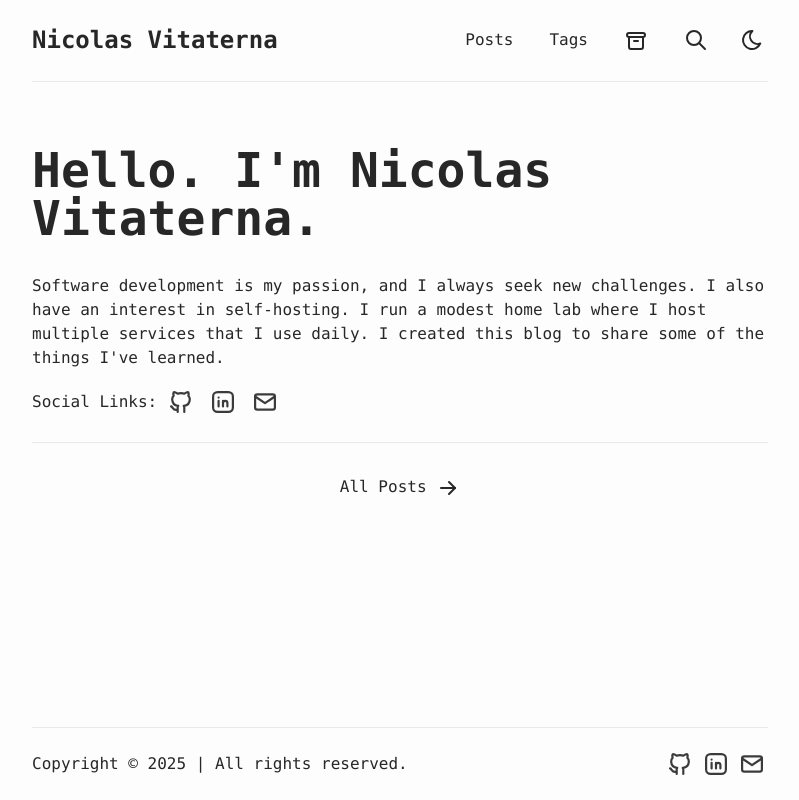
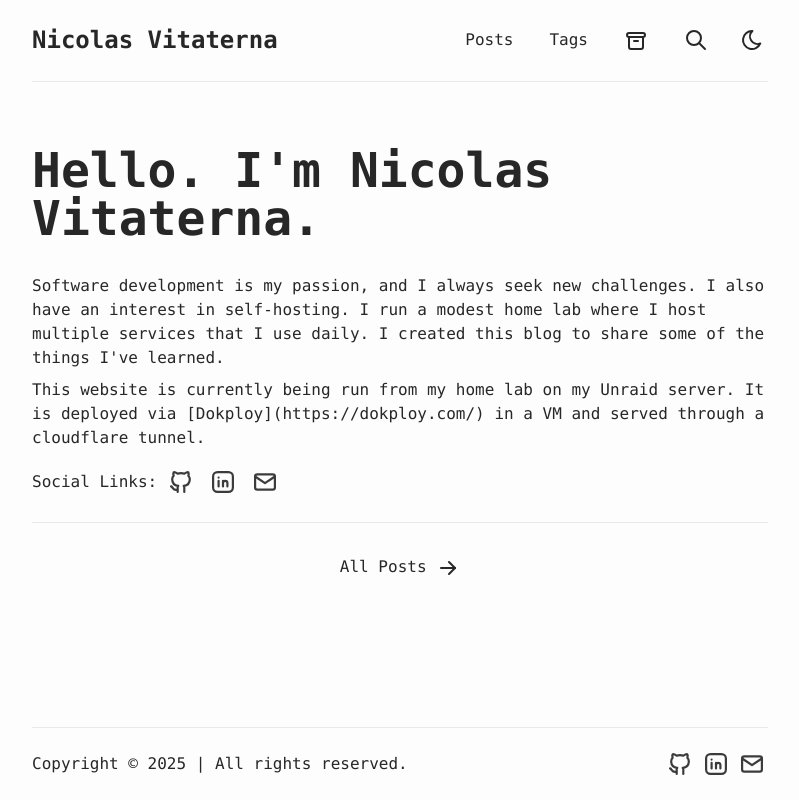
Before and after one commit to nvitaterna/vitaterna.ca, an Astro site: page / in a window 1280 px wide. Shown: the whole page, without its empty margins (240-1039 px from the left). Built offline with nearby package versions, Linux system fonts and the light colour scheme; Astro itself is replaced by a stand-in of ours.

Commit message:
feat: update homepage

```diff
--- a/src/pages/index.astro
+++ b/src/pages/index.astro
@@ -29,6 +29,9 @@ const recentPosts = sortedPosts.filter(({ data }) => !data.featured);
 
       <p>
         Software development is my passion, and I always seek new challenges. I also have an interest in self-hosting. I run a modest home lab where I host multiple services that I use daily. I created this blog to share some of the things I've learned.
+      </p>
+      <p class="mt-2">
+        This website is currently being run from my home lab on my Unraid server. It is deployed via [Dokploy](https://dokploy.com/) in a VM and served through a cloudflare tunnel.
       </p>
       {
         // only display if at least one social link is enabled
```
